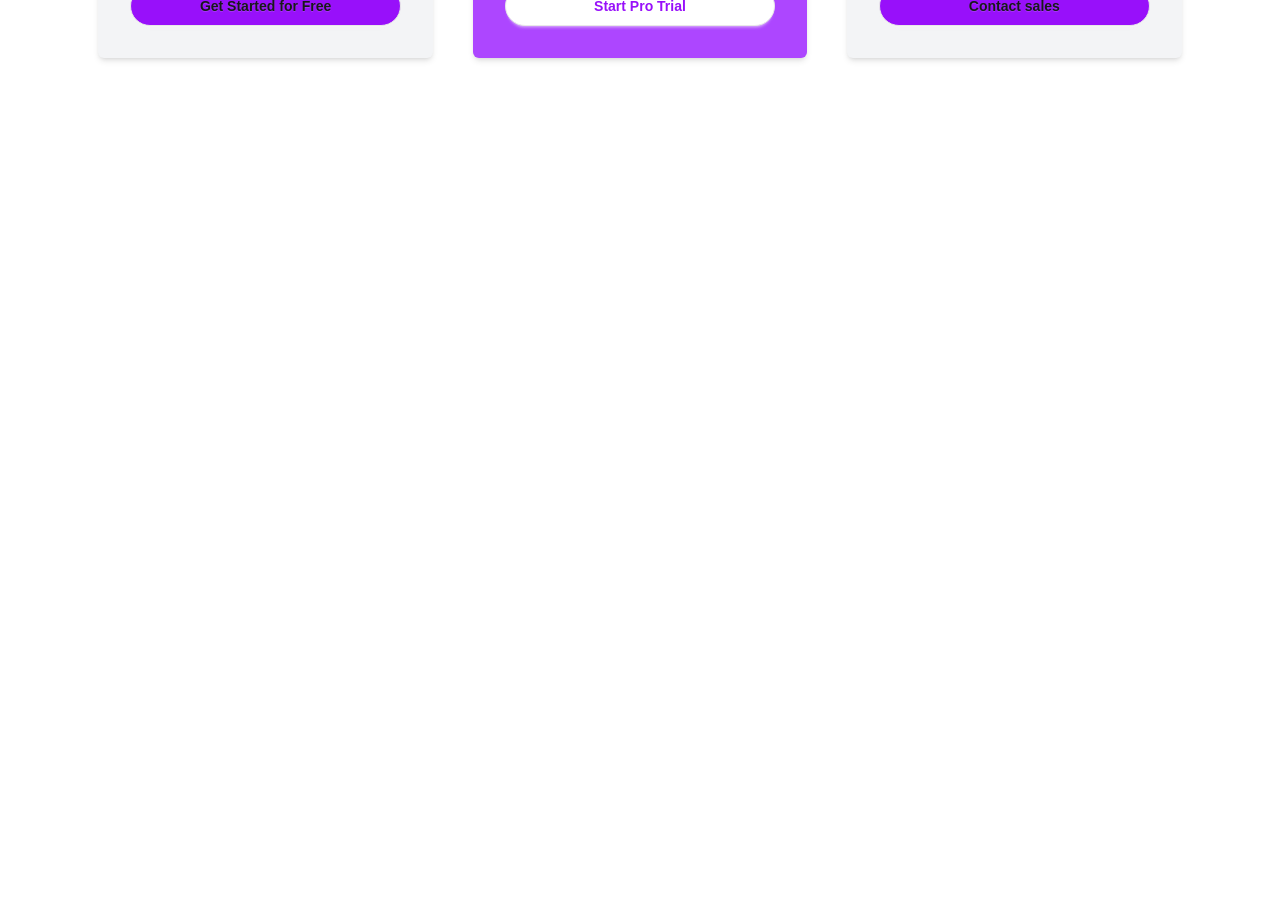
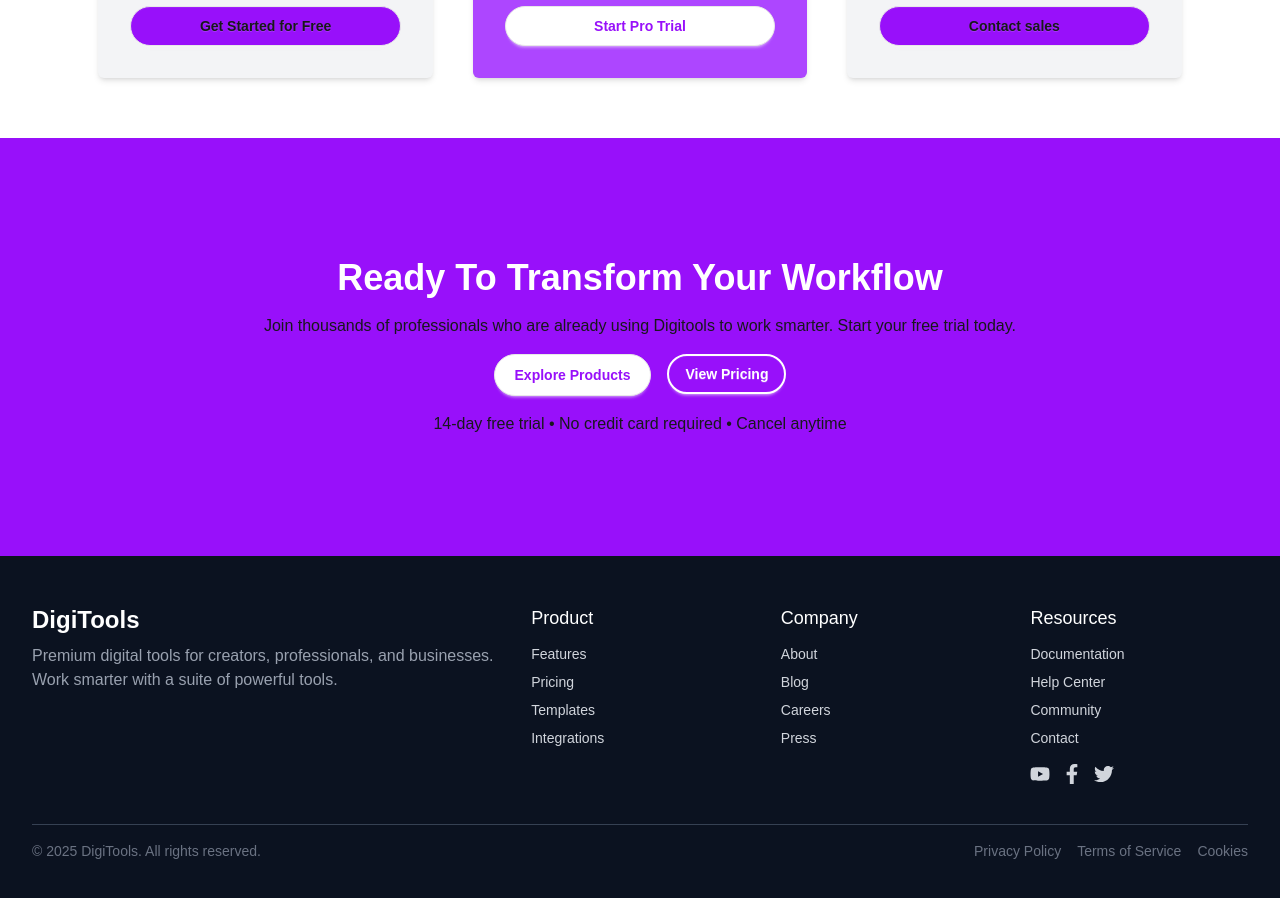
Before and after one commit to zunaed0314/B13-A06, a React (Vite) app: page / in a window 1280 px wide. Shown: the part 3600-4498 px from the top of the page. Before the commit the page ends 3698 px from the top, so only its background shows below. Built offline with nearby package versions, Linux system fonts and the light colour scheme.

Commit message:
responsive remianing

```diff
--- a/package.json
+++ b/package.json
@@ -15,6 +15,7 @@
     "lucide-react": "^1.3.0",
     "react": "^19.2.4",
     "react-dom": "^19.2.4",
+    "react-icons": "^5.6.0",
     "react-toastify": "^11.0.5",
     "tailwindcss": "^4.2.2"
   },
--- a/src/App.jsx
+++ b/src/App.jsx
@@ -9,6 +9,8 @@ import Nav from './Components/Navbar/Nav'
 import Users from './Components/Users/Users'
 import GS from './Components/Getstarted/GS'
 import Pricing from './Components/Pricing/Pricing'
+import Ready from './Components/Ready/Ready'
+import Footer from './Components/Footer/Footer'
 
 const dataPromise = fetch('data.json').then(res => res.json());
 
@@ -46,6 +48,8 @@ function App() {
 
       <GS dataPromise={dataPromise}></GS>
       <Pricing></Pricing>
+      <Ready></Ready>
+      <Footer></Footer>
     </div>
   )
 }
--- /dev/null
+++ b/src/Components/Footer/Footer.jsx
@@ -0,0 +1,66 @@
+import React from "react";
+import { FaFacebookF, FaTwitter, FaYoutube } from "react-icons/fa";
+
+const Footer = () => {
+    return (
+        <footer className="bg-[#0B1220] text-gray-300 px-8 py-12">
+            <div className="max-w-7xl mx-auto grid grid-cols-1 md:grid-cols-5 gap-8">
+
+                <div className="md:col-span-2">
+                    <h2 className="text-white text-2xl font-semibold mb-2">DigiTools</h2>
+                    <p className="text-md text-gray-400">
+                        Premium digital tools for creators, professionals, and businesses.
+                        Work smarter with a suite of powerful tools.
+                    </p>
+                </div>
+
+                <div>
+                    <h3 className="text-white font-medium mb-3 text-lg">Product</h3>
+                    <ul className="space-y-2 text-sm">
+                        <li>Features</li>
+                        <li>Pricing</li>
+                        <li>Templates</li>
+                        <li>Integrations</li>
+                    </ul>
+                </div>
+
+                <div>
+                    <h3 className="text-white font-medium mb-3 text-lg">Company</h3>
+                    <ul className="space-y-2 text-sm">
+                        <li>About</li>
+                        <li>Blog</li>
+                        <li>Careers</li>
+                        <li>Press</li>
+                    </ul>
+                </div>
+
+                <div>
+                    <h3 className="text-white font-medium mb-3 text-lg">Resources</h3>
+                    <ul className="space-y-2 text-sm">
+                        <li>Documentation</li>
+                        <li>Help Center</li>
+                        <li>Community</li>
+                        <li>Contact</li>
+                    </ul>
+
+                    <div className="flex space-x-3 mt-4">
+                        <FaYoutube className="w-5 h-5 cursor-pointer hover:text-white" />
+                        <FaFacebookF className="w-5 h-5 cursor-pointer hover:text-white" />
+                        <FaTwitter className="w-5 h-5 cursor-pointer hover:text-white" />
+                    </div>
+                </div>
+            </div>
+
+            <div className="border-t border-gray-700 mt-10 pt-4 flex flex-col md:flex-row justify-between text-sm text-gray-500">
+                <p>© 2025 DigiTools. All rights reserved.</p>
+                <div className="flex space-x-4 mt-2 md:mt-0">
+                    <span className="cursor-pointer hover:text-gray-300">Privacy Policy</span>
+                    <span className="cursor-pointer hover:text-gray-300">Terms of Service</span>
+                    <span className="cursor-pointer hover:text-gray-300">Cookies</span>
+                </div>
+            </div>
+        </footer>
+    );
+};
+
+export default Footer;
--- a/src/Components/Navbar/Nav.jsx
+++ b/src/Components/Navbar/Nav.jsx
@@ -6,7 +6,7 @@ const Nav = ({ cartCount }) => {
         <div className='px-30 py-4 flex justify-between items-center shadow-sm'>
             <div className="navbar-start">
                 <div className="dropdown">
-                    <div tabIndex={0} role="button" className="btn btn-ghost lg:hidden">
+                    <div tabIndex={0} role="button" className="btn btn-ghost lg:hidden bg-purple-600 mr-3">
                         <svg xmlns="http://www.w3.org/2000/svg" className="h-5 w-5" fill="none" viewBox="0 0 24 24" stroke="currentColor"> <path strokeLinecap="round" strokeLinejoin="round" strokeWidth="2" d="M4 6h16M4 12h8m-8 6h16" /> </svg>
                     </div>
                     <ul
--- a/src/Components/Pricing/Pricing.jsx
+++ b/src/Components/Pricing/Pricing.jsx
@@ -3,7 +3,7 @@ import React from 'react';
 
 const Pricing = () => {
     return (
-        <div className='flex flex-col gap-5 justify-center items-center mt-10'>
+        <div className='flex flex-col gap-5 justify-center items-center my-15'>
             <p className='text-4xl text-gray-800 font-bold'>Simple, Transparent Pricing</p>
             <p className='text-xl text-gray-600'>Choose the plan that fits your needs. Upgrade or downgrade anytime.</p>
             <div className='grid grid-cols-3 gap-10 w-11/13 relative '>
--- /dev/null
+++ b/src/Components/Ready/Ready.jsx
@@ -0,0 +1,18 @@
+import React from 'react';
+
+const Ready = () => {
+    return (
+        <div className='flex flex-col py-30 bg-purple-600 justify-center items-center gap-4'>
+            <p className='text-4xl font-bold text-white text-center'>Ready To Transform Your Workflow</p>
+            <p>Join thousands of professionals who are already using Digitools to work smarter.
+                Start your free trial today.</p>
+            <div className='flex gap-4'>
+                <button className='btn text-purple-600 bg-white p-5 rounded-full'>Explore Products</button>
+                <button className='btn text-white bg-purple-600 border-2 border-white rounded-full'>View Pricing</button>
+            </div>
+            <p className=''>14-day free trial • No credit card required • Cancel anytime</p>
+        </div>
+    );
+};
+
+export default Ready;
--- a/src/index.css
+++ b/src/index.css
@@ -4,6 +4,6 @@
 body{
   background:white;
   min-height:100vh;
-  padding: 0px 0px 40px 0;
+  padding: 0px 0px 0px 0;
 
 }
```
Also changed, not shown: 1 other file (tests, documents, lock files or other folders).
